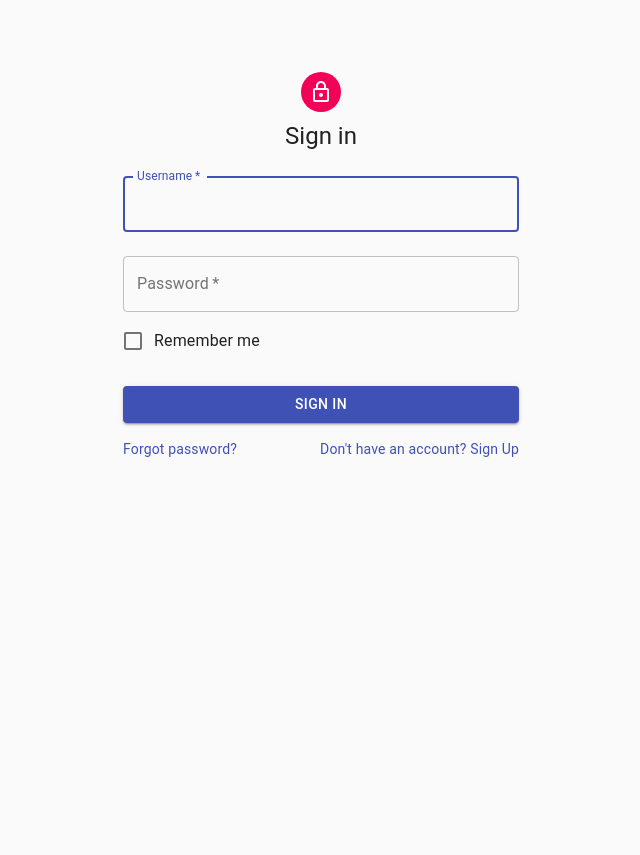
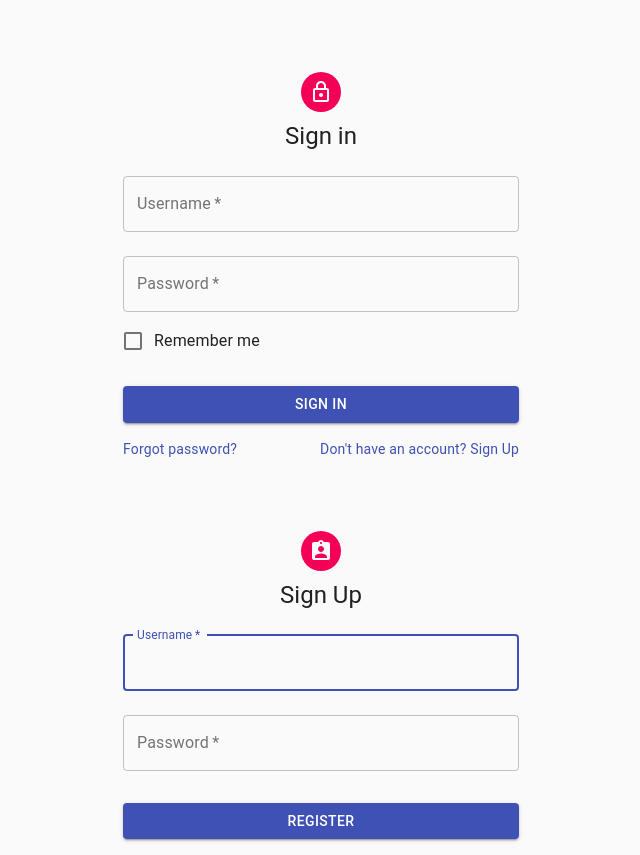
Before and after one commit to tobynboudreaux/Hackathon, a React (Create React App) app in the folder item-client/: page / in a window 1280 px wide. Shown: the whole page, without its empty margins (319-959 px from the left). Before the commit the page ends 800 px from the top, so only its background shows below. Built offline with nearby package versions, Linux system fonts and the light colour scheme.

Commit message:
added base sign up component.

```diff
--- a/item-client/src/index.js
+++ b/item-client/src/index.js
@@ -4,10 +4,12 @@ import './index.css';
 import App from './App';
 import reportWebVitals from './reportWebVitals';
 import Login from './login-components/Login';
+import Signup from './login-components/Signup';
 
 ReactDOM.render(
   <React.StrictMode>
     <Login />
+    <Signup />
   </React.StrictMode>,
   document.getElementById('root')
 );
--- /dev/null
+++ b/item-client/src/login-components/Signup.jsx
@@ -0,0 +1,109 @@
+import React, {useState} from 'react'
+import Avatar from '@material-ui/core/Avatar';
+import Button from '@material-ui/core/Button';
+import CssBaseline from '@material-ui/core/CssBaseline';
+import TextField from '@material-ui/core/TextField';
+import FormControlLabel from '@material-ui/core/FormControlLabel';
+import Checkbox from '@material-ui/core/Checkbox';
+import Link from '@material-ui/core/Link';
+import Grid from '@material-ui/core/Grid';
+import Box from '@material-ui/core/Box';
+import LockOutlinedIcon from '@material-ui/icons/LockOutlined';
+import Typography from '@material-ui/core/Typography';
+import { makeStyles } from '@material-ui/core/styles';
+import Container from '@material-ui/core/Container';
+import AssignmentIndIcon from '@material-ui/icons/AssignmentInd';
+
+function Signup() {
+
+    const [username, setUsername] = useState('');
+    const [password, setPassword] = useState('');
+
+    const useStyles = makeStyles((theme) => ({
+        paper: {
+          marginTop: theme.spacing(8),
+          display: 'flex',
+          flexDirection: 'column',
+          alignItems: 'center',
+        },
+        avatar: {
+          margin: theme.spacing(1),
+          backgroundColor: theme.palette.secondary.main,
+        },
+        form: {
+          width: '100%', // Fix IE 11 issue.
+          marginTop: theme.spacing(1),
+        },
+        submit: {
+          margin: theme.spacing(3, 0, 2),
+        },
+      }));
+
+      const classes = useStyles();
+
+      const handleSubmit = event => {
+          event.preventDefault();
+
+        //add axios call once backend endpoint is made
+      };
+
+      const handleUsernameChange = event => {
+          setUsername(event.target.value);
+      };
+
+      const handlePasswordChange = event => {
+          setPassword(event.target.value);
+      }
+
+    return (
+        <Container component="main" maxWidth="xs">
+        <CssBaseline />
+        <div className={classes.paper}>
+          <Avatar className={classes.avatar}>
+            <AssignmentIndIcon />
+          </Avatar>
+          <Typography component="h1" variant="h5">
+            Sign Up
+          </Typography>
+          <form className={classes.form} noValidate>
+            <TextField
+              onChange={handleUsernameChange}
+              variant="outlined"
+              margin="normal"
+              required
+              fullWidth
+              id="username"
+              label="Username"
+              name="username"
+              autoComplete="email"
+              autoFocus
+            />
+            <TextField
+              onChange={handlePasswordChange}
+              variant="outlined"
+              margin="normal"
+              required
+              fullWidth
+              name="password"
+              label="Password"
+              type="password"
+              id="password"
+              autoComplete="current-password"
+            />
+            <Button
+              type="submit"
+              fullWidth
+              variant="contained"
+              color="primary"
+              className={classes.submit}
+              onClick={handleSubmit}
+            >
+              Register
+            </Button>
+          </form>
+        </div>
+      </Container>
+    )
+}
+
+export default Signup
```
